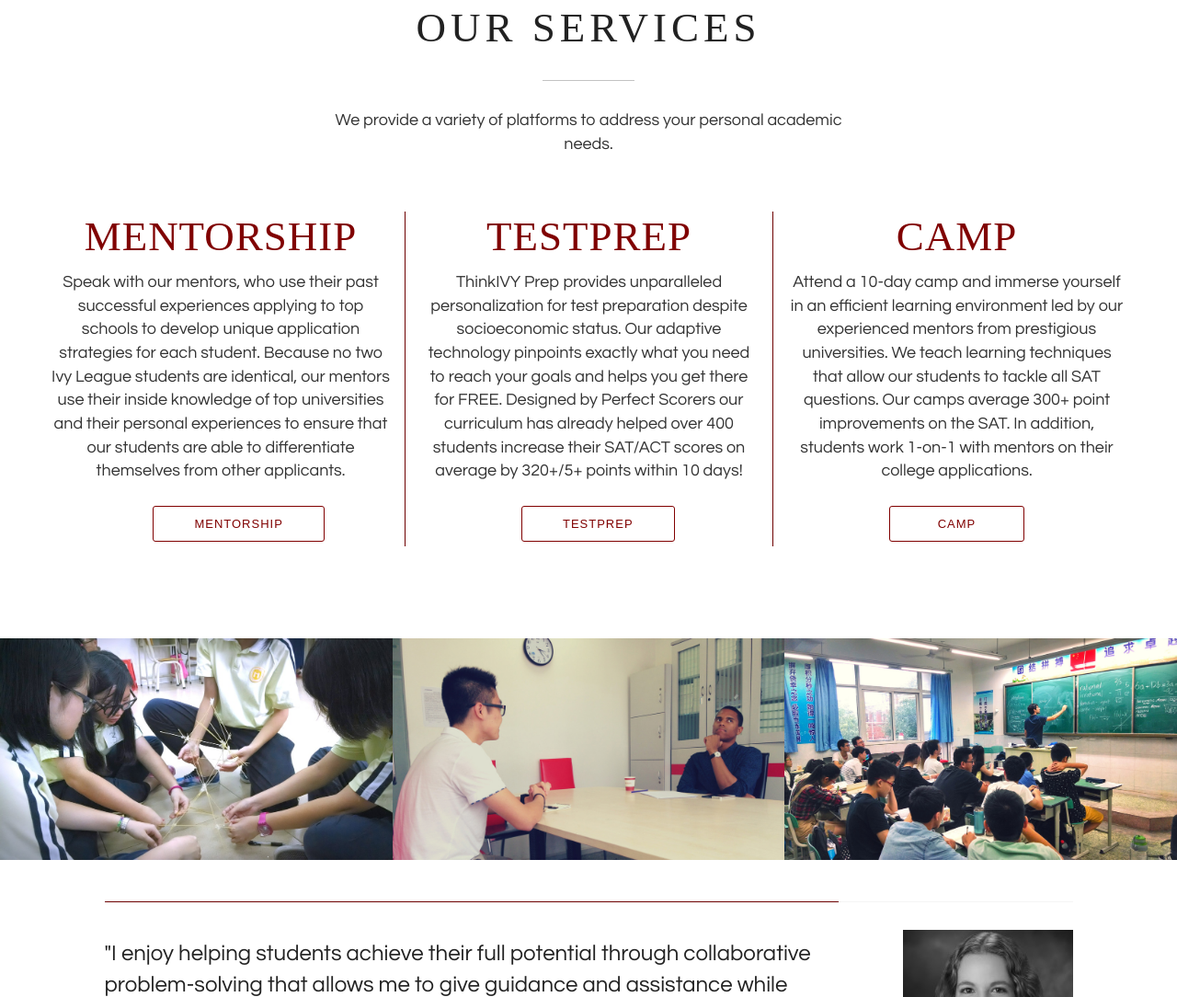
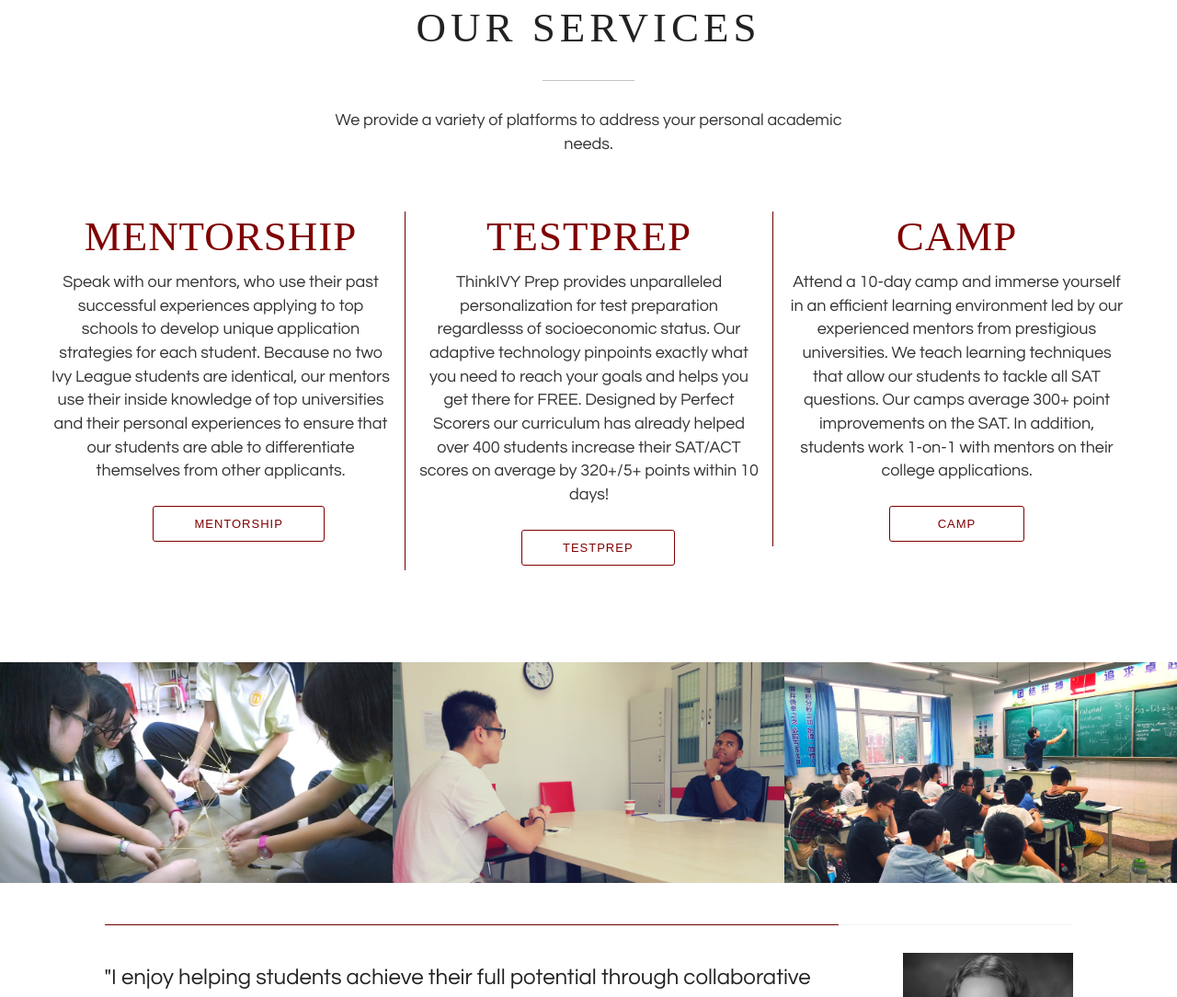
Before and after one commit to thinkivy/thinkivy, a plain HTML site: page index.html in a window 1280 px wide. Shown: the part 1278-2362 px from the top of the page at 92% size. Drawn offline with Linux system fonts and the light colour scheme.

Commit message:
copyright

```diff
--- a/index.html
+++ b/index.html
@@ -37,6 +37,36 @@
 
 	<!-- Home start -->
 
+	<!-- <section id="home" class="pfblock-image screen-height">
+		<div class = "container">
+        <div class="home-overlay"></div>
+	        <div class ="row">
+				<div class="intro">
+
+					<h1 class = "wow slideInRight think-text" data-wow-delay=".3s">Think<span>IVY</span></h1>
+
+					<div class="start wow fadeInUp slogan" data-wow-delay=".3s">1-on-1 college application mentorship that utilizes innovative data-driven models. <br> Personally work with elite mentors through our online platform and ThinkBIG camps.</div>
+				</div>
+			</div>
+
+			<div class = "row home-countries">
+
+						<div class="col-xs-4 col-sm-3 col-sm-offset-2 col-md-2 col-md-offset-3 think-btn">
+							<a href="#Mission" role = "button" class="btn btn-block btn-lg">USA</a>
+						</div>
+
+						<div class="col-xs-4 col-sm-3 col-md-2 think-btn">
+							<a href="#" role = "button" class="btn btn-block btn-lg">中国</a>
+				</div>
+
+				<div class="col-xs-4 col-sm-3 col-md-2 think-btn">
+					<a href="#" role = "button" class="btn btn-block btn-lg">한국어</a>
+				</div>
+
+        </div>
+        </div>
+
+	</section> -->
 	<!--<section id="home" class="pfblock-image screen-height">-->
 	<!--	<div class = "container">-->
  <!--       <div class="home-overlay"></div>-->
@@ -320,7 +350,7 @@
 							<h2 class = "platform-title think-text"><span>TestPrep</span></h2>
 
 									<div class="platform-text text-center">
-										ThinkIVY Prep provides unparalleled personalization for test preparation despite socioeconomic status. Our adaptive technology pinpoints exactly what you need to reach your goals and helps you get there for FREE. Designed by Perfect Scorers our curriculum has already helped over 400 students increase their SAT/ACT scores on average by 320+/5+ points within 10 days!<br>
+										ThinkIVY Prep provides unparalleled personalization for test preparation regardlesss of socioeconomic status. Our adaptive technology pinpoints exactly what you need to reach your goals and helps you get there for FREE. Designed by Perfect Scorers our curriculum has already helped over 400 students increase their SAT/ACT scores on average by 320+/5+ points within 10 days!<br>
 					</div>
 					<div class="platform-btn">
 						<a href="testprep.html" role = "button" class="btn btn-lg platform-btn">TestPrep</a>
```
